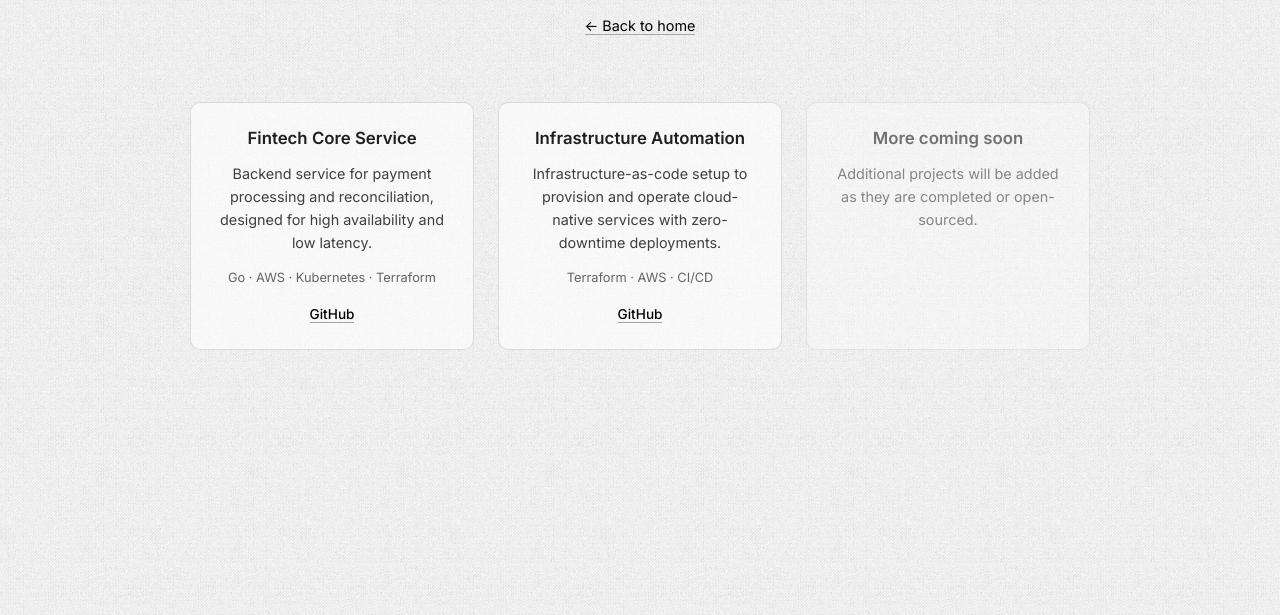
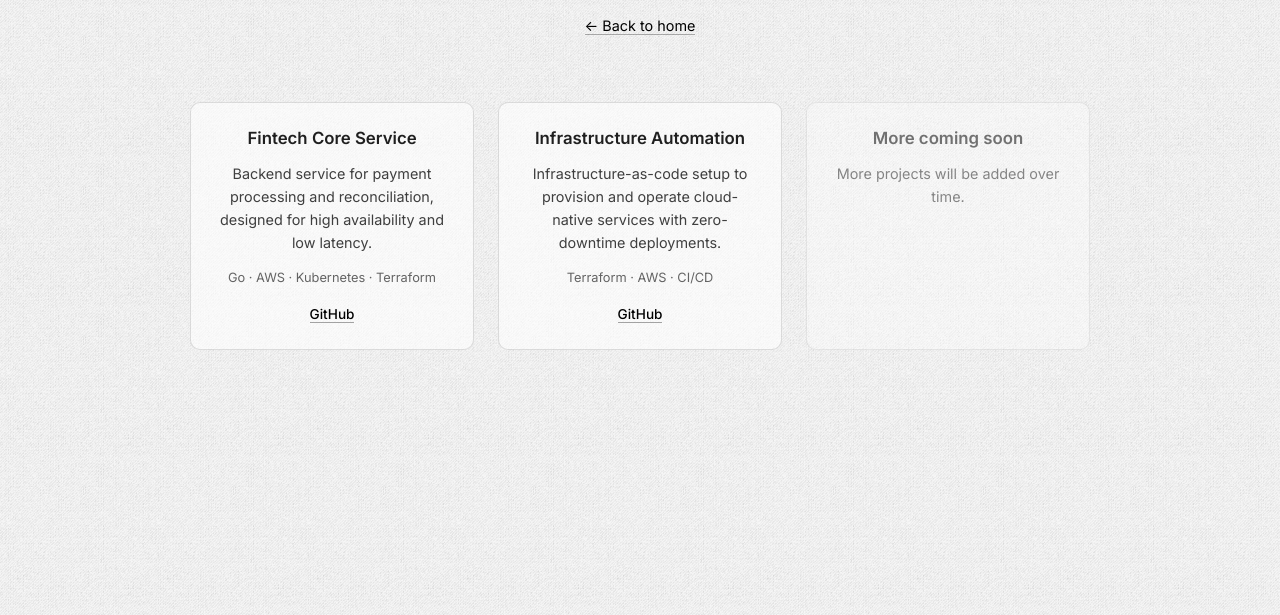
Before and after one commit to eduardogspereira/eduardogspereira.github.io, a plain HTML site: page portfolio.html in a window 1280 px wide. Shown: the part 185-800 px from the top of the page. Drawn offline with Linux system fonts and the light colour scheme.

Commit message:
chore: final adjusts to main page

```diff
--- a/portfolio.html
+++ b/portfolio.html
@@ -50,7 +50,7 @@
         <article class="project-card placeholder">
             <h2>More coming soon</h2>
             <p>
-                Additional projects will be added as they are completed or open-sourced.
+                More projects will be added over time.
             </p>
         </article>
 
```
